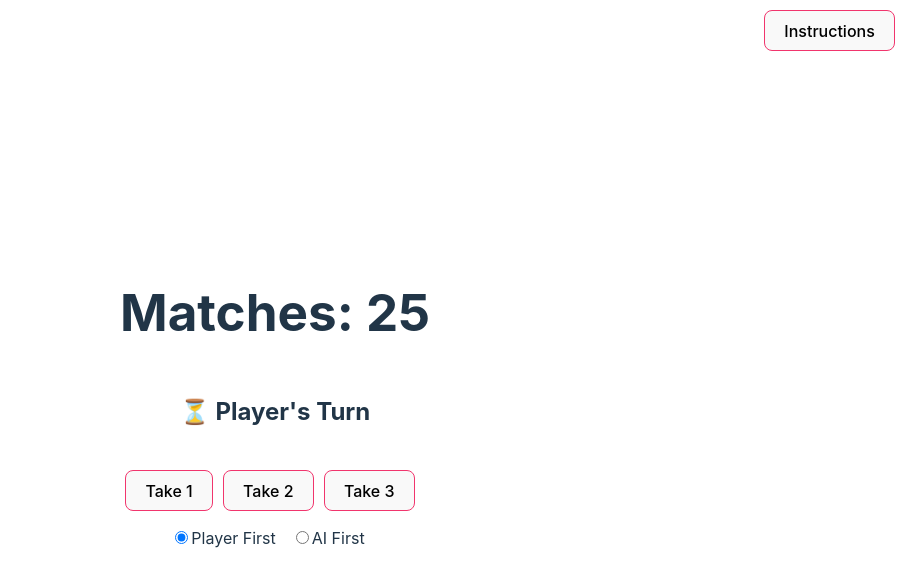
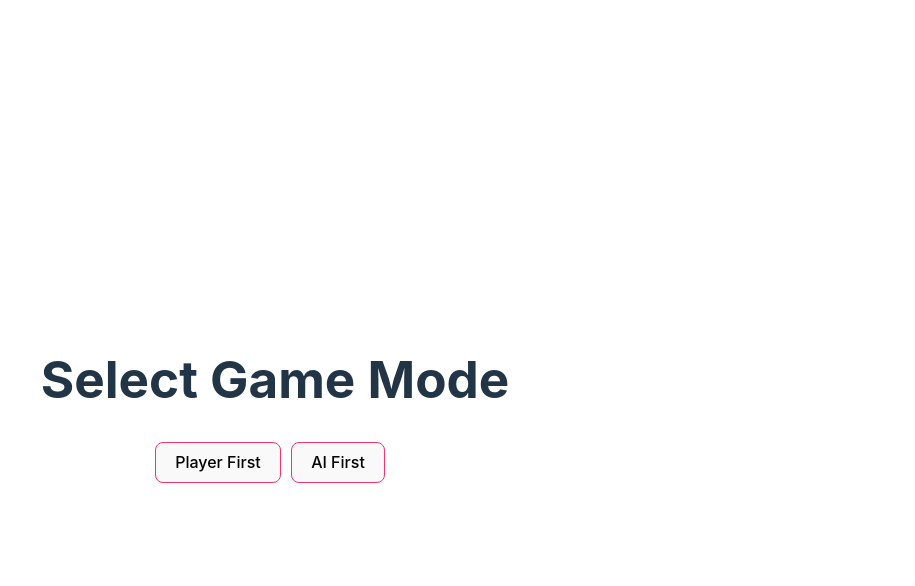
Before and after one commit to Sveta-Kryukova/matches-game, a React (Vite) app: page / in a window 1280 px wide. Both pictures are taken after a click on the button "Start Game". Shown: the top 586 px of the page, without its empty margins (365-1280 px from the left). Built offline with nearby package versions, Linux system fonts and the light colour scheme.

Commit message:
added game mode where ai goes first

```diff
--- a/src/App.tsx
+++ b/src/App.tsx
@@ -9,8 +9,8 @@ import Modal from 'react-modal';
 Modal.setAppElement('#root');
 
 enum GameMode {
-  PlayerFirst = 'PlayerFirst',
-  AIFirst = 'AIFirst',
+  PlayerFirst = 'Player First',
+  AIFirst = 'AI First',
 }
 
 const App: React.FC = () => {
@@ -22,7 +22,7 @@ const App: React.FC = () => {
   const [showRulesModal, setShowRulesModal] = useState<boolean>(true);
   const [playerTotalMatches, setPlayerTotalMatches] = useState<number>(0);
   const [aiTotalMatches, setAITotalMatches] = useState<number>(0);
-  const [gameMode, setGameMode] = useState<GameMode>(GameMode.PlayerFirst);
+  const [gameMode, setGameMode] = useState<GameMode | null>(null);
 
   useEffect(() => {
     if (!playerTurn && matches > 0) {
@@ -71,7 +71,7 @@ const App: React.FC = () => {
       if (aiTotalMatches % 2 !== 0) {
         aiMatches = 3;
       } else {
-        aiMatches = 1;
+        aiMatches = 2;
       }
     } else if (matches === 2) {
       if (aiTotalMatches % 2 !== 0) {
@@ -105,13 +105,13 @@ const App: React.FC = () => {
 
   const checkWinner = (matches: number) => {
     if (matches === 0) {
-      const playerAvailableMoves = playerTotalMatches % 2 !== 0;
-      const aiAvailableMoves = aiTotalMatches % 2 !== 0;
+      const playerAvailableMoves = playerTotalMatches % 2 !== 0 && aiTotalMatches % 2 === 0;
+      const aiAvailableMoves = aiTotalMatches % 2 !== 0 && playerTotalMatches % 2 === 0;
 
-      if (!playerAvailableMoves && !aiAvailableMoves) {
+      if (!playerAvailableMoves || !aiAvailableMoves) {
         const winner = playerTurn ? '🤖 AI' : '🥳 Player';
         setWinner(winner);
-      } else if (playerAvailableMoves && aiAvailableMoves) {
+      } else {
         setWinner('');
       }
     }
@@ -126,28 +126,35 @@ const App: React.FC = () => {
 
   const handlePlayAgain = () => {
     setMatches(25);
-    setPlayerTurn(true);
+    setPlayerTurn(gameMode === GameMode.PlayerFirst);
     setWinner('');
     setPlayerTotalMatches(0);
     setAITotalMatches(0);
     setDisableButtons(false);
+    setGameMode(null);
   };
+
 
   const showInstructionsModal = () => {
     setShowRulesModal(true);
   };
 
-  const handleGameModeChange = (mode: GameMode) => {
-    if (mode !== gameMode) {
-      setGameMode(mode);
-      handlePlayAgain();
-      if (mode === GameMode.AIFirst) {
-        setTimeout(() => {
-          makeAITurn();
-        }, 1000);
-      }
-    }
+  const handleGameModeSelect = (mode: GameMode) => {
+    setGameMode(mode);
+    setPlayerTurn(mode === GameMode.PlayerFirst);
   };
+
+  if (!gameMode && !showRulesModal) {
+    return (
+      <div className="App container">
+        <h1>Select Game Mode</h1>
+        <div className="gameModeButtons">
+          <button onClick={() => handleGameModeSelect(GameMode.PlayerFirst)}>Player First</button>
+          <button onClick={() => handleGameModeSelect(GameMode.AIFirst)}>AI First</button>
+        </div>
+      </div>
+    );
+  }
 
   return (
     <div className="App container">
@@ -171,28 +178,6 @@ const App: React.FC = () => {
       <button className="instructionsButton" onClick={showInstructionsModal}>
         Instructions
       </button>
-      <div>
-        <label>
-          <input
-            type="radio"
-            name="gameMode"
-            value={GameMode.PlayerFirst}
-            checked={gameMode === GameMode.PlayerFirst}
-            onChange={() => handleGameModeChange(GameMode.PlayerFirst)}
-          />
-          Player First
-        </label>
-        <label>
-          <input
-            type="radio"
-            name="gameMode"
-            value={GameMode.AIFirst}
-            checked={gameMode === GameMode.AIFirst}
-            onChange={() => handleGameModeChange(GameMode.AIFirst)}
-          />
-          AI First
-        </label>
-      </div>
       <InstructionsModal isOpen={showRulesModal} closeModal={closeModal} />
       <GameOverModal isOpen={!!winner} closeModal={closeModal} winner={winner} handlePlayAgain={handlePlayAgain} />
       {showPlayAgain && <PlayAgainButton onClick={handlePlayAgain} />}
```
